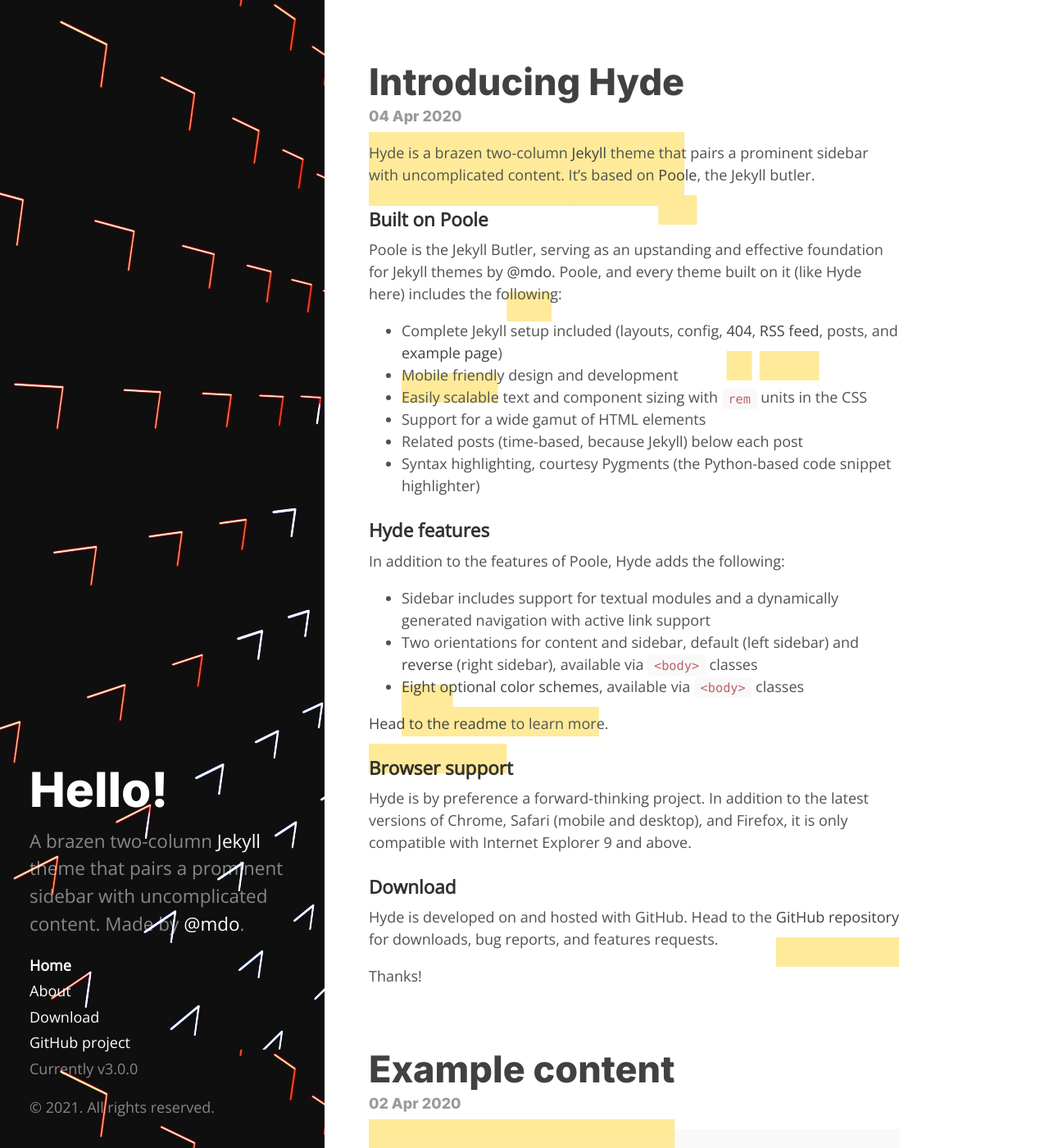
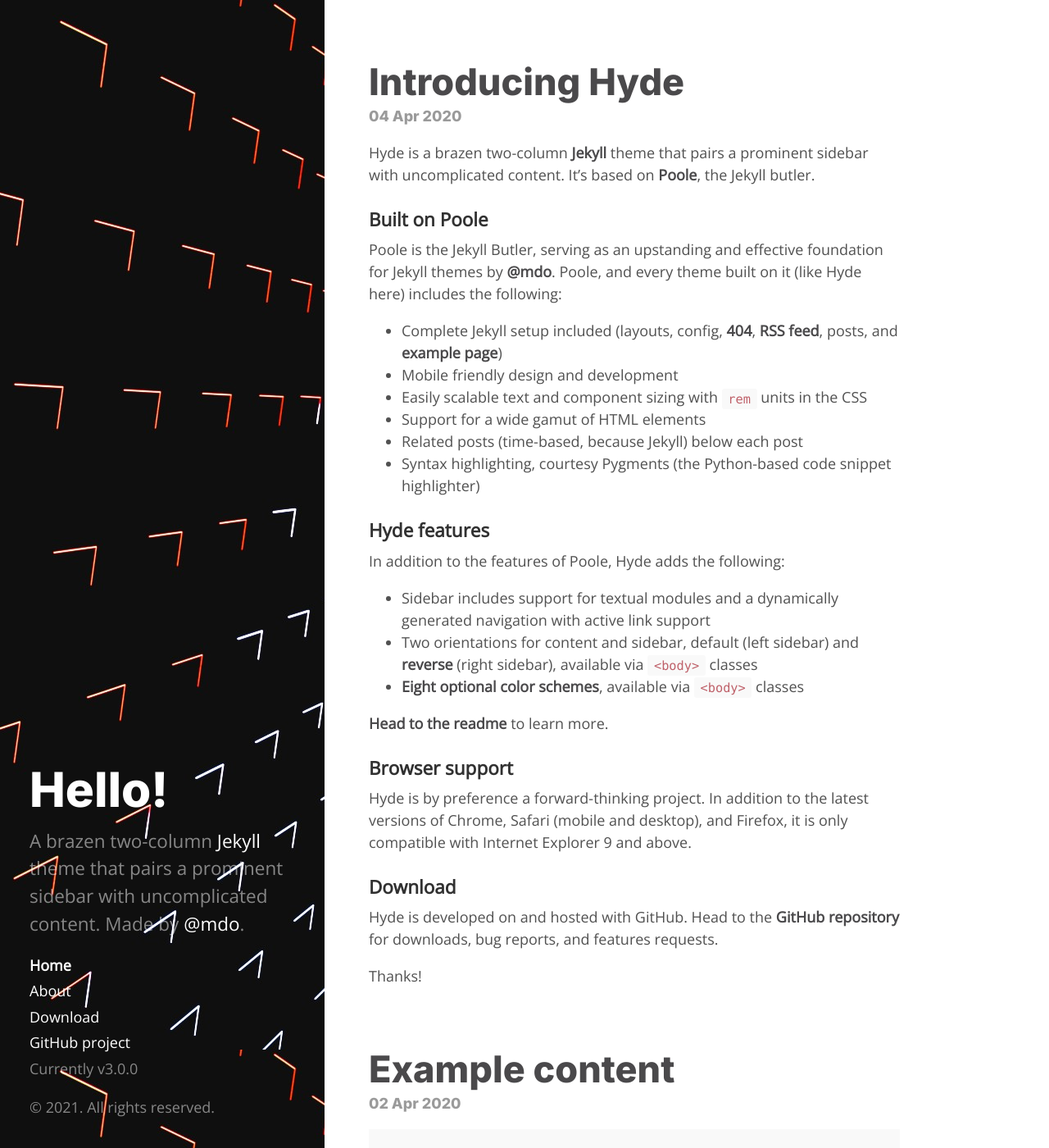
Before and after one commit to manddar/HydeIt, a Jekyll site: the page built from index.html, in a window 1280 px wide and 1400 px high. Shown: the whole window at 82% size. Built offline with Jekyll 4.4.1, drawn with Linux system fonts in a browser that asks for light colours; the list of posts is cut into pages by our own code.

Commit message:
Anchor styling

```diff
--- a/public/css/hyde.css
+++ b/public/css/hyde.css
@@ -143,11 +143,8 @@
 }
 
 .content a {
-  text-decoration: underline 2em #feea99;
-  transition: text-decoration-color 300ms;
-  line-height: 1em;
-  display: inline-block;
-  color: #414042;
+  font-weight: bold;
+  color: #4a494b;
   padding: 0;
 }
 .content a strong {
@@ -156,7 +153,8 @@
 /* `:focus` is linked to `:hover` for basic accessibility */
 .content a:hover,
 .content a:focus {
-  text-decoration-color: rgba(0, 0, 0, 1);
+  text-decoration: underline 2em #fce38c;
+  transition: text-decoration-color 300ms;
 }
 
 @media (min-width: 48em) {
```
